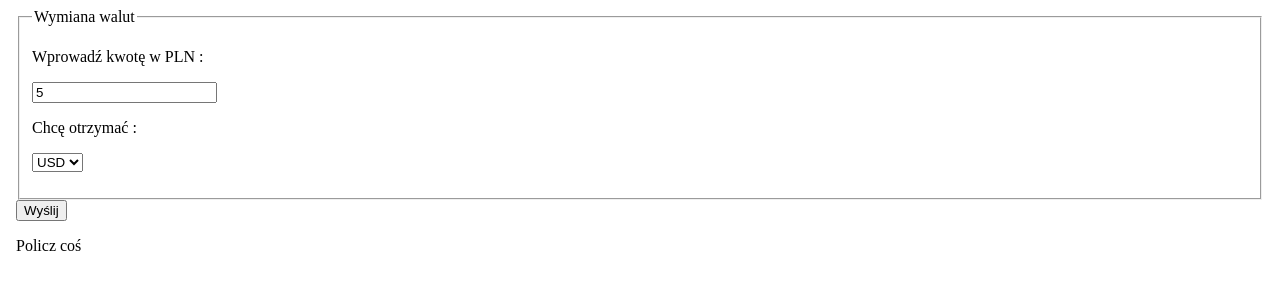
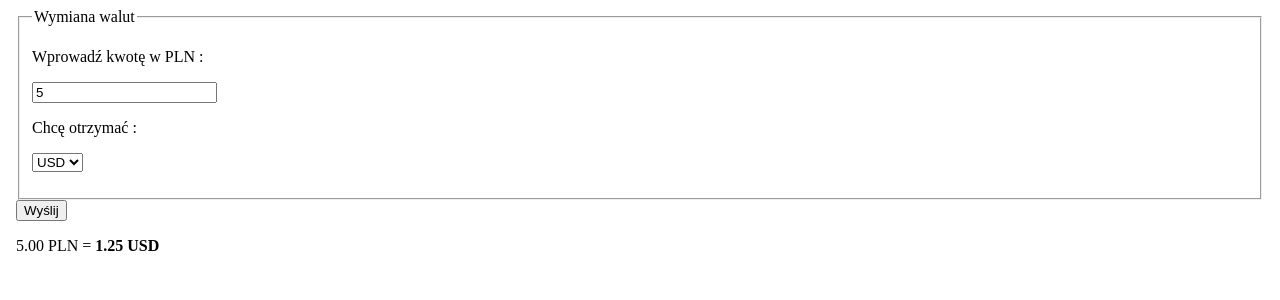
Before and after one commit to PatrykSech/currency-exchange-react, a React (Create React App) app: page / in a window 1280 px wide. Both pictures are taken after typing "5" into the empty fields and a click on the button "Wyślij". Shown: the top 300 px of the page. Built offline with nearby package versions, Linux system fonts and the light colour scheme; a web font is replaced by a local one.

Commit message:
create new compontents

```diff
--- a/src/App.js
+++ b/src/App.js
@@ -1,20 +1,8 @@
-import RenderList from "./render";
-import Result from "./result";
+import { currencies } from "./currencies"
 import { useState } from "react";
-import currencies from "./currencies"
+import { Form } from "./Form";
 
 function App() {
-
-  // obsługa formularzy
-
-  const onFormSubmit = (event) => {
-    event.preventDefault();
-  };
-
-  const [amount, setAmount] = useState("");
-  const [currency, setCurrency] = useState("")
-
-  const onSelectChange = ({ target }) => setCurrency(target.value);
 
   // funkcja licząca
 
@@ -31,56 +19,10 @@ function App() {
   };
 
   return (
-    <body>
-      <main>
-        <section className="section">
-          <form onSubmit={onFormSubmit}>
-            <fieldset className="form__fieldset">
-
-              <legend
-                className="form__legend">
-                Wymiana walut
-              </legend>
-
-              <p>Wprowadź kwotę w PLN :</p>
-
-              <p>
-                <label>
-                  <input
-                    value={amount}
-                    onChange={({ target }) => setAmount(target.value)}
-                    placeholder="PLN"
-                    type="number"
-                    name="kwota"
-                    required
-                    className="form__label"
-                    min="1"
-                  />
-                </label>
-              </p>
-
-              <p>Chcę otrzymać :</p>
-
-              <p>
-                <RenderList
-                  value={currency}
-                  onChange={onSelectChange}
-                  currencies={currencies}
-                  className="form__currency" />
-              </p>
-
-            </fieldset>
-
-            <button className="form__button">Wyślij</button>
-
-            <p>
-            <Result result={result} />
-            </p>
-          </form>
-        </section>
-      </main>
-    </body>
-  );
+    <div>
+      <Form result={result} calculateResult={calculateResult} />
+    </div>
+  )
 };
 
 export default App;
--- /dev/null
+++ b/src/Form/index.js
@@ -0,0 +1,67 @@
+import { Render } from "../render";
+import { Result } from "../result";
+import { useState } from "react";
+import { currencies } from "../currencies";
+
+export const Form = ({calculateResult, result}) => {
+
+    const [amount, setAmount] = useState("");
+    const [currency, setCurrency] = useState(currencies[0].name)
+
+    const onFormSubmit = (event) => {
+        event.preventDefault();
+        calculateResult(currency, amount);
+      };
+
+return (
+    <body>
+      <main>
+        <section className="section">
+          <form onSubmit={onFormSubmit}>
+            <fieldset className="form__fieldset">
+
+              <legend
+                className="form__legend">
+                Wymiana walut
+              </legend>
+
+              <p>Wprowadź kwotę w PLN :</p>
+
+              <p>
+                <label>
+                  <input
+                    value={amount}
+                    onChange={({ target }) => setAmount(target.value)}
+                    placeholder="PLN"
+                    type="number"
+                    name="kwota"
+                    required
+                    className="form__label"
+                    min="1"
+                  />
+                </label>
+              </p>
+
+              <p>Chcę otrzymać :</p>
+
+              <p>
+                <Render
+                  value={currency}
+                  onChange={({ target }) => setCurrency(target.value)}
+                  currencies={currencies}
+                  className="form__currency" />
+              </p>
+
+            </fieldset>
+
+            <button className="form__button">Wyślij</button>
+
+            <p>
+            <Result result={result} />
+            </p>
+          </form>
+        </section>
+      </main>
+    </body>
+  );
+};
--- a/src/currencies/index.js
+++ b/src/currencies/index.js
@@ -1,7 +1,5 @@
-const currencies = [
+export const currencies = [
     { name: "USD", rate: 4 },
     { name: "GBP", rate: 5 },
     { name: "AUD", rate: 3 },
 ]
-
-export default currencies;
--- a/src/render/index.js
+++ b/src/render/index.js
@@ -1,6 +1,7 @@
-const currenciesName = currency => `${currency.name}`
+export const Render = ({currency, onSelectChange, currencies}) => {
+    const currenciesName = currency => `${currency.name}`
 
-const renderCurrencies = ({currency, onSelectChange, currencies}) => (
+    return(
     <label>
         <select
         value={currency}
@@ -13,6 +14,5 @@ const renderCurrencies = ({currency, onSelectChange, currencies}) => (
         ))};
         </select>
     </label>
-);
-
-export default renderCurrencies;
+    )
+};
--- a/src/result/index.js
+++ b/src/result/index.js
@@ -1,15 +1,12 @@
-const Result = ({result}) => (
+export const Result = ({ result }) => (
     <p>
-        {result === undefined ? "Policz coś" : (
+        {result === undefined ? "" : (
             <>
-            {result.sourceAmount.toFixed(2)}{" "}PLN{" "}={" "}
-
-            <strong>
-                {result.targetAmount.toFixed(2)}{" "}{result.currency}
-            </strong>
+                {result.targetAmount.toFixed(2)}{" "}PLN{" "}={" "}
+                <strong>
+                    {result.sourceAmount.toFixed(2)}{" "}{result.currency}
+                </strong>
             </>
         )}
     </p>
 );
-
-export default Result;
```
